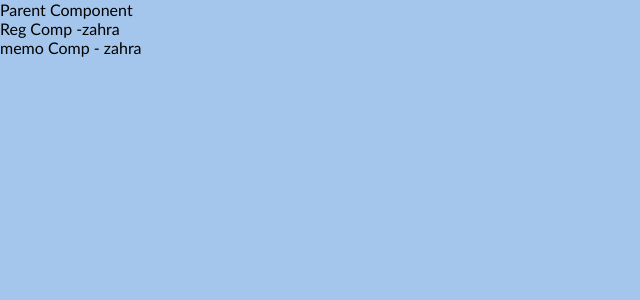
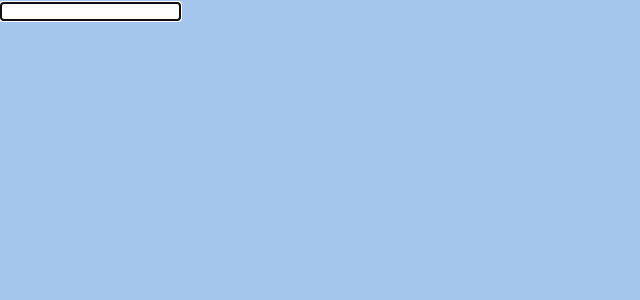
Before and after one commit to zarbabi/React-Train, a React (Create React App) app: page / in a window 1280 px wide. Shown: the top 300 px of the page, without its empty margins (0-640 px from the left). Built offline with nearby package versions, Linux system fonts and the light colour scheme.

Commit message:
ref in class component

```diff
--- a/src/App.js
+++ b/src/App.js
@@ -14,6 +14,7 @@
 import ClickCounter from "./components/hocExample/ClickCounter";
 import HoverCounter from "./components/hocExample/HoverCounter";
 import ParentComp from "./components/PureMemoComp/ParentComp";
+import ClassRef from "./components/ref/ClassRef";
 //import Product from "./components/Product/Product";
 class App extends Component {
   constructor(props) {
@@ -119,7 +120,7 @@
     return (
       // <div className={style.container} id="title">
       <>
-        <ParentComp />
+        <ClassRef />
         {/* <ClickCounter name="zahra" />
         <HoverCounter /> */}
         {/* <button onClick={() => this.setState({ isShow: !this.state.isShow })}>
@@ -136,8 +137,6 @@
           onDecrement={this.decHandler}
           onChange={this.changeHandler}
         /> */}
-        {/* <ClassCounter /> */}
-        {/* <FunctionalCounter /> */}
       </>
       // </div>
     );
--- /dev/null
+++ b/src/components/ref/ClassRef.js
@@ -0,0 +1,23 @@
+import React, { Component, createRef } from "react";
+
+class ClassRef extends Component {
+  state = {};
+
+  constructor(props) {
+    super(props);
+    this.inputRef = createRef();
+  }
+
+  componentDidMount() {
+    this.inputRef.current.focus();
+  }
+  render() {
+    return (
+      <div>
+        <input type="text" ref={this.inputRef} />
+      </div>
+    );
+  }
+}
+
+export default ClassRef;
```
